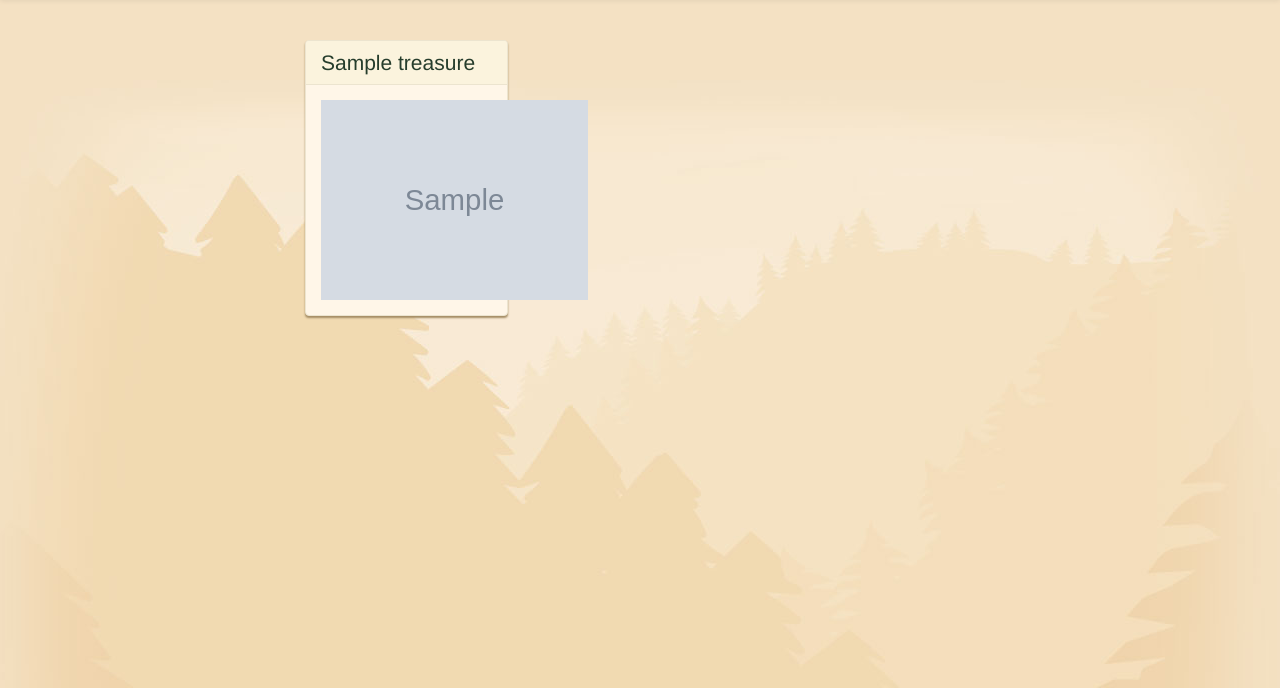
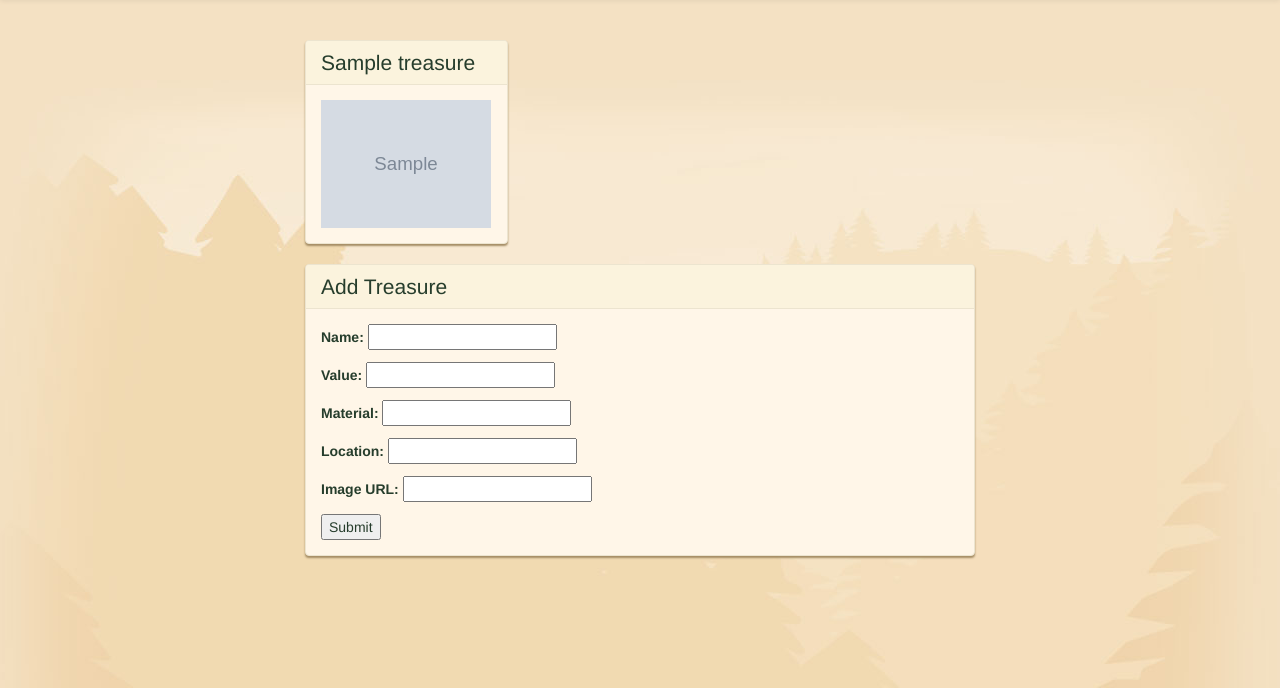
Before and after one commit to el-crocorino/CodeSchool-Django, a Django app: page / in a window 1280 px wide. Shown: the part 112-800 px from the top of the page. Run offline with Django 3.2, Linux system fonts and the light colour scheme; tables that the repository leaves empty hold one stand-in row (values such as "Sample post"); grey boxes marked "Sample" are stand-in pictures; some libraries are stand-ins or nearby versions.

Commit message:
Added Treasure Form

```diff
--- /dev/null
+++ b/Treasuregram/main_app/forms.py
@@ -0,0 +1,8 @@
+from django import forms
+
+class TreasureForm( forms.Form):
+    name = forms.CharField( label = "Name", max_length = 100)
+    value = forms.DecimalField( label = "Value", max_digits = 10, decimal_places = 2)
+    material = forms.CharField( label = "Material", max_length = 100)
+    location = forms.CharField( label = "Location", max_length = 100)
+    img_url = forms.CharField( label = "Image URL", max_length = 255)
--- a/Treasuregram/main_app/templates/base.html
+++ b/Treasuregram/main_app/templates/base.html
@@ -18,6 +18,8 @@
         <main class="container container--mw700" role="main">
         {% block content %}
         {% endblock %}
+        {% block form %}
+        {% endblock %}
         </main>
     </body>
 </html>
--- a/Treasuregram/main_app/templates/detail.html
+++ b/Treasuregram/main_app/templates/detail.html
@@ -9,7 +9,7 @@
 			<h3 class="panel-title">{{ treasure.name }}</h3>
 		</div>
 		<div class="panel-body">
-			<div class="treasure-photo-detail"><img src="{{ treasure.img_url }}" alt="{{ treasure.name }}" height="200"></div>
+			<div class="treasure-photo-detail"><img src="{{ treasure.img_url }}" alt="{{ treasure.name }}" style="max-width:170px; max-height:200px;"></div>
 			<table class="treasure-table">
 				<tr>
 					<th><img src="{% static "images/material-icon.png" %}" alt="Material Icon">Material:</th>
--- a/Treasuregram/main_app/templates/index.html
+++ b/Treasuregram/main_app/templates/index.html
@@ -14,7 +14,7 @@
                     </div>
                     <div class="panel-body">
                         <div class="treasure-photo">
-                            <img src="{{ treasure.img_url }}" alt="{{ treasure.name }} image" height="200"/>
+                            <img src="{{ treasure.img_url }}" alt="{{ treasure.name }} image" style="max-width:170px; max-height:200px;"/>
                         </div>
                     </div>
                 </div>
@@ -26,3 +26,18 @@
         {% endfor %}
     </div>
 {% endblock %}
+
+{% block form %}
+    <div class="treasure panel panel-default">
+        <div class="panel-heading">
+            <h3 class="panel-title">Add Treasure</h3>
+        </div>
+        <div class="panel-body">
+            <form action="post_url/" method="POST">
+                {% csrf_token %}
+                {{ form.as_p }}
+                <input type="submit" value="Submit">
+            </form>
+        </div>
+    </div>
+{% endblock %}
--- a/Treasuregram/main_app/urls.py
+++ b/Treasuregram/main_app/urls.py
@@ -4,5 +4,6 @@ from . import views
 
 urlpatterns = [
     url(r'^$', views.index),
-    url(r'^([0-9]+)/$', views.detail, name = 'detail')
+    url(r'^([0-9]+)/$', views.detail, name = 'detail'),
+    url(r'^post_url/$', views.post_treasure, name = 'post treasure'),
 ]
--- a/Treasuregram/main_app/views.py
+++ b/Treasuregram/main_app/views.py
@@ -1,5 +1,7 @@
 from django.shortcuts import render
+from django.http import HttpResponse
 from .models import Treasure
+from .forms import TreasureForm
 
 # Create your views here.
 
@@ -7,8 +9,22 @@ def index(request):
     name    = 'Gold Nugget'
     value   = 1000.00
     treasures = Treasure.objects.all
-    return render(request, 'index.html', {'treasures': treasures})
+    form = TreasureForm()
+    return render(request, 'index.html', {'treasures': treasures, 'form': form})
 
 def detail(request, treasure_id):
     treasure = Treasure.objects.get( id = treasure_id)
     return render(request, 'detail.html', {'treasure': treasure})
+
+def post_treasure(request):
+    form = TreasureForm(request.POST)
+    if form.is_valid():
+        treasure = Treasure(
+            name = form.cleaned_data['name'],
+            value = form.cleaned_data['value'],
+            material = form.cleaned_data['material'],
+            location = form.cleaned_data['location'],
+            img_url = form.cleaned_data['img_url'],
+        )
+        treasure.save()
+    return HttpResponseRedirect('/')
```
